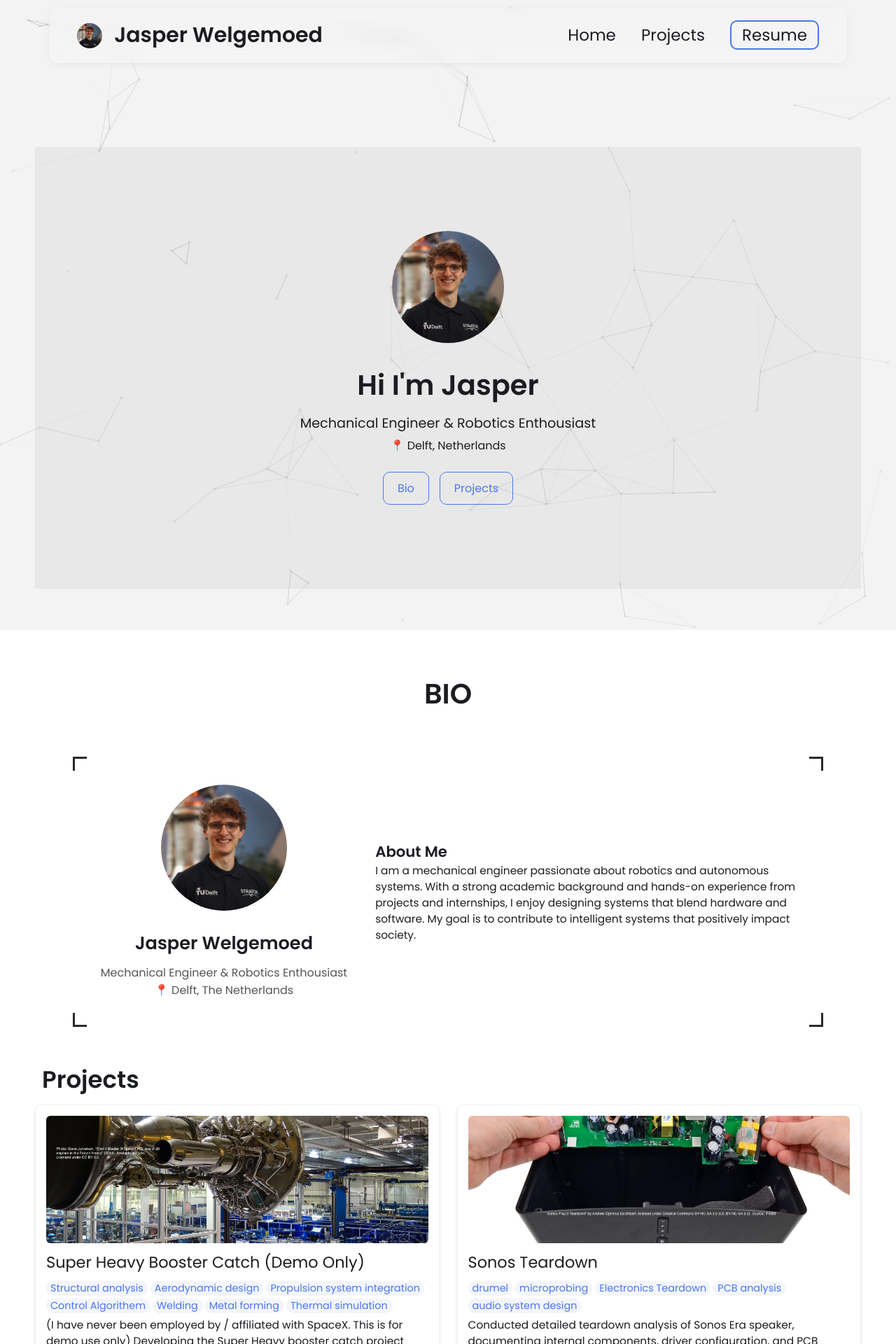
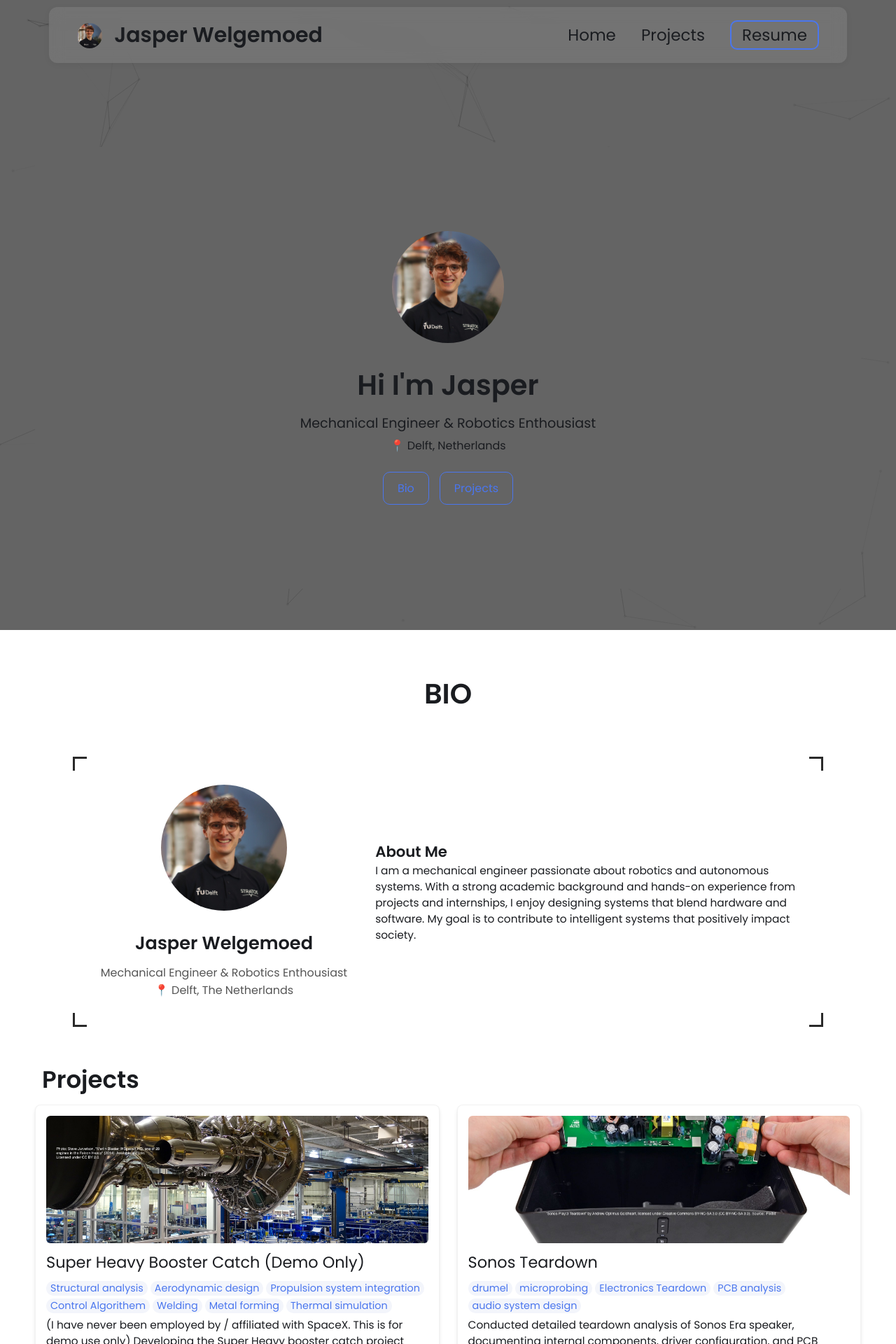
Before and after one commit to jasperwelgemoed/jasperwelgemoed.github.io, a Jekyll site: the page built from index.html, in a window 1280 px wide. Shown: the top 1920 px of the page at 70% size. Built offline with Jekyll 4.4.1, drawn with Linux system fonts in a browser that asks for light colours.

Commit message:
Update styles.css

```diff
--- a/css/styles.css
+++ b/css/styles.css
@@ -951,7 +951,7 @@ footer p {
   width: 100%;
   height: 100%;
   z-index: 0;
-  background: rgba(100, 100, 100, 0.08); /* soft gray */
+  background: rgba(100, 100, 100, 1); /* soft gray */
   pointer-events: none;
 }
 
```
